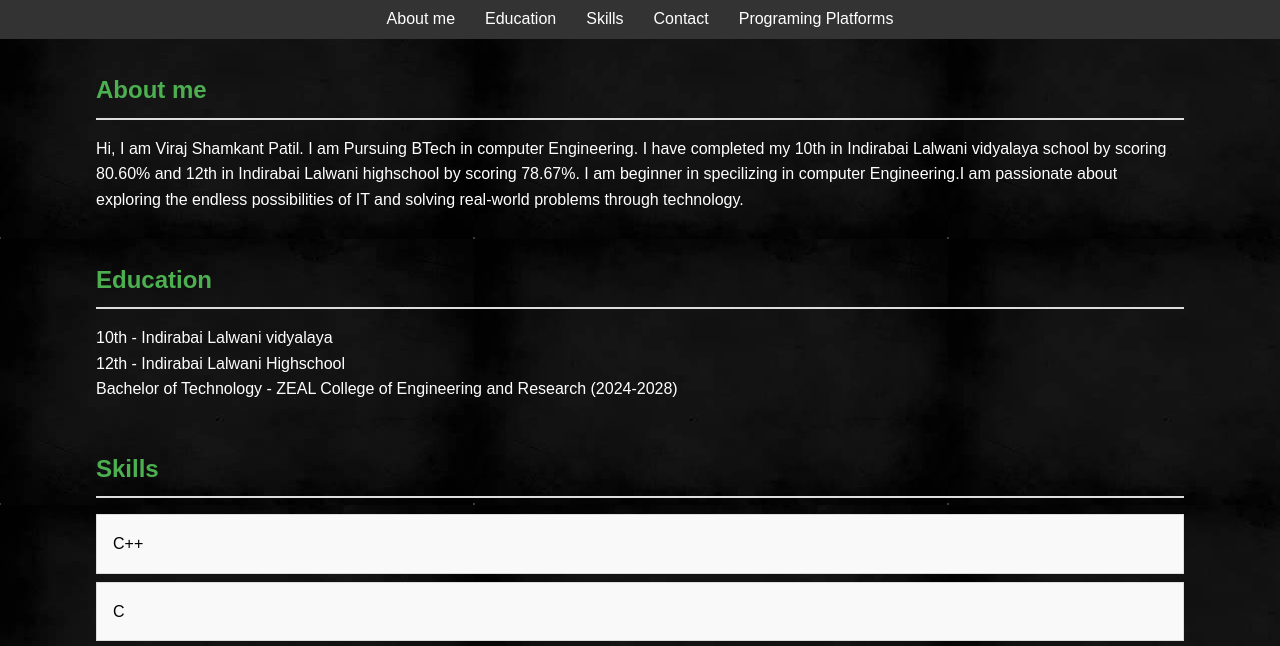
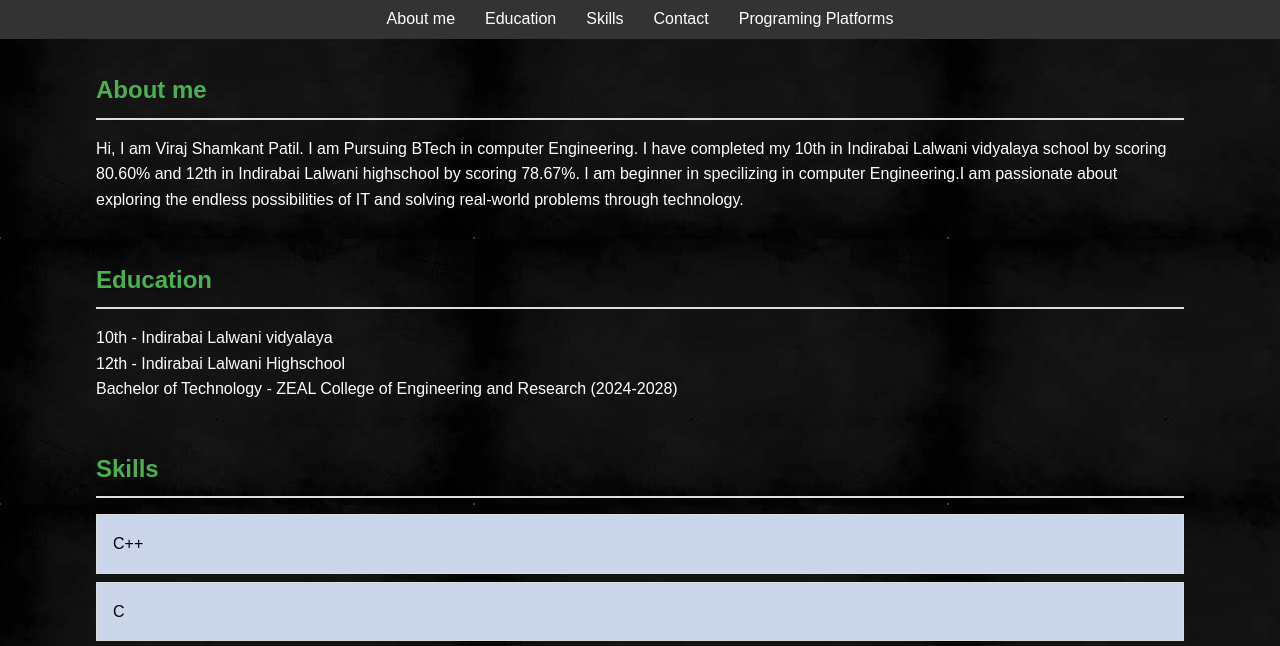
Before and after one commit to virajpatil100/Portfolio, a plain HTML site: page index.html in a window 1280 px wide. Shown: the part 293-939 px from the top of the page. Drawn offline with Linux system fonts and the light colour scheme.

Commit message:
Update index.html

```diff
--- a/index.html
+++ b/index.html
@@ -99,7 +99,7 @@
 
         ul li {
             color:black;
-            background: #f9f9f9;
+            background: #cbd6eb;
             margin: 0.5rem 0;
             padding: 1rem;
             border: 1px solid #ddd;
```
